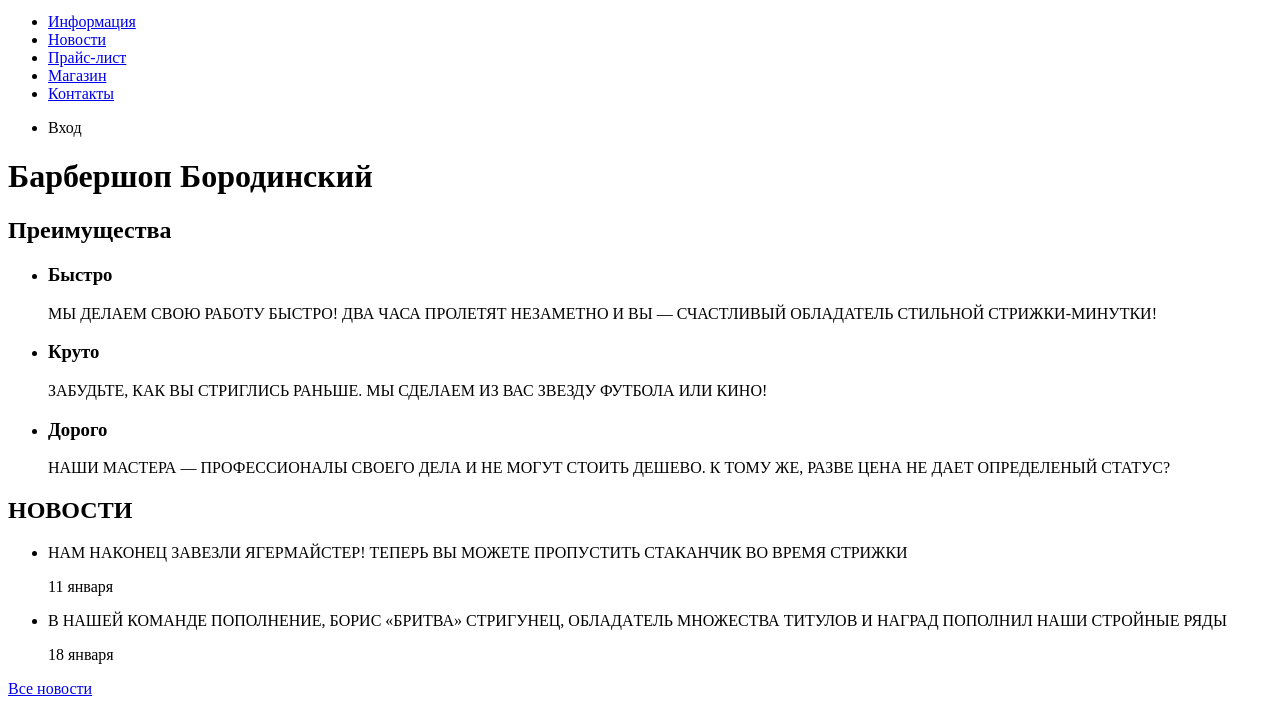
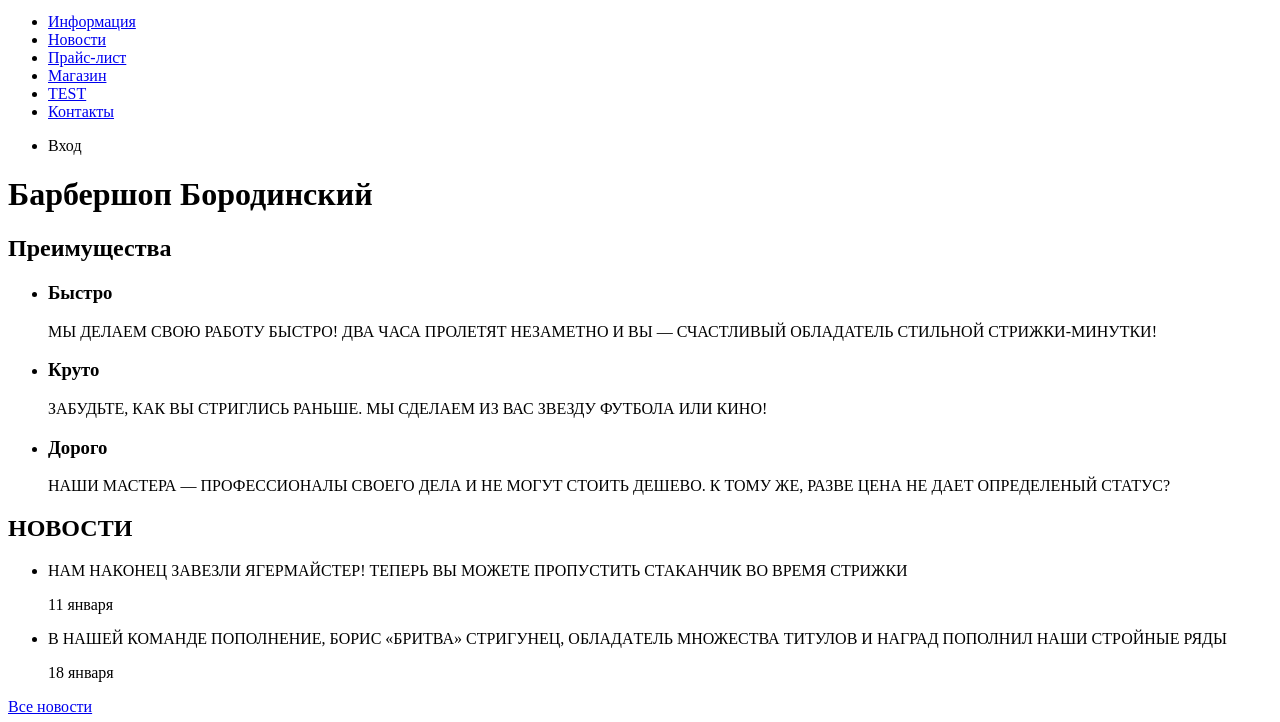
Before and after one commit to AnnaPonomarova/barbershop, a plain HTML site: page index.html in a window 1280 px wide. Shown: the part 29-751 px from the top of the page. Drawn offline with Linux system fonts and the light colour scheme.

Commit message:
Update index.html

```diff
--- a/index.html
+++ b/index.html
@@ -16,6 +16,8 @@
 				<li><a href="news.html">Новости</a></li>
 				<li><a href="price.html">Прайс-лист</a></li>
 				<li><a href="catalog.html">Магазин</a></li>
+				<li><a href="https://htmlacademy.ru/">TEST</a></li>
+
 				<li><a href="contacts.html">Контакты</a></li>
 			</ul>
 			<ul class="user-navigation">
```
